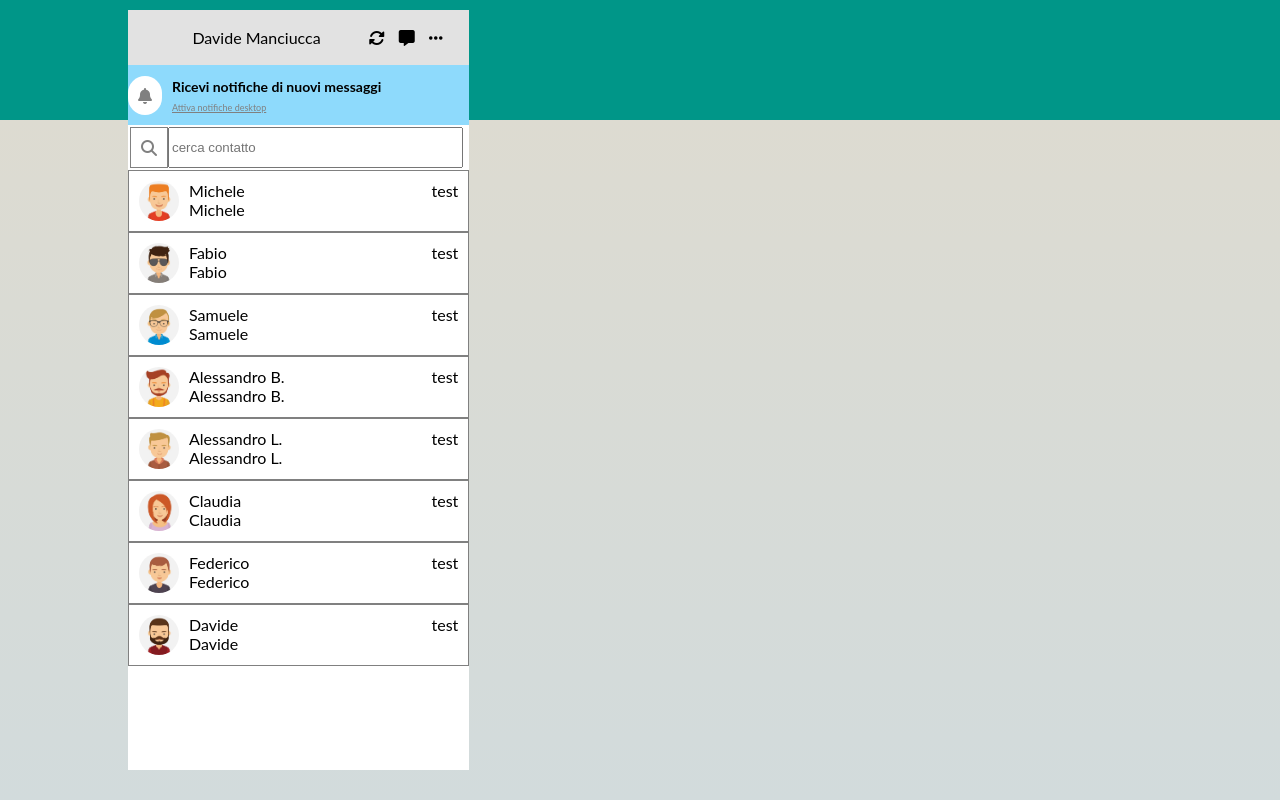
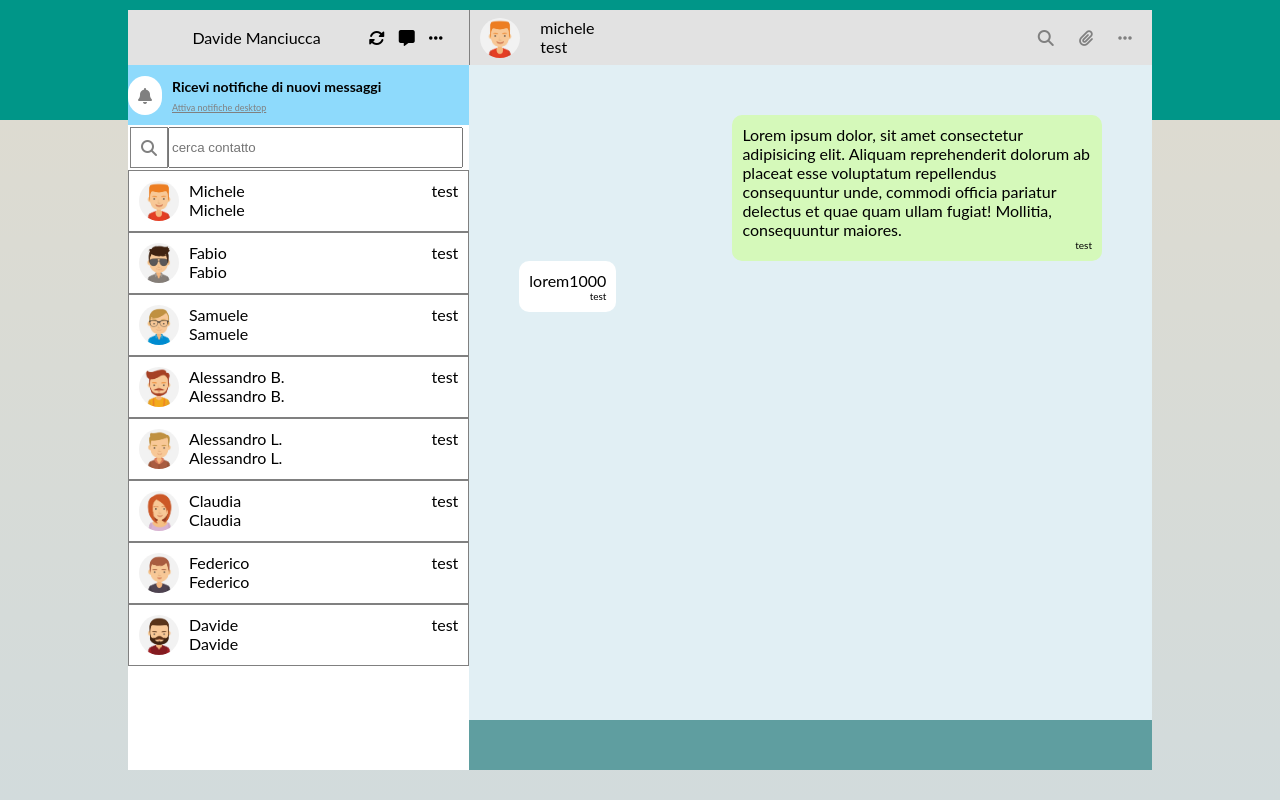
Before and after one commit to DavideManciucca/vue-boolzapp, a plain HTML site: page index.html in a window 1280 px wide. Drawn offline with nearby package versions, Linux system fonts and the light colour scheme.

Commit message:
miglioramenti rispetto al vecchio progetto

```diff
--- a/index.html
+++ b/index.html
@@ -42,7 +42,7 @@
         <!-- contatti -->
         <div class="contact-section">
         <div v-for="(user,index) in users" class="single-contact">
-          <div class="single-contact2"><img :src="`img/avatar${user.avatar}.jpg`" alt="user.name" class="img-user">
+          <div class="single-contact-deep"><img :src="`img/avatar${user.avatar}.jpg`" alt="user.name" class="img-user">
           <div>{{user.name}}
             <br> {{user.name}}
           </div></div>
@@ -53,6 +53,41 @@
 
         <!-- fine colonna sinistra -->
 
+        <div class="dx-col">
+          <div class="dx-header">
+            <div class="dx-header-deep"><img class="dx-img" src="img/avatar_1.jpg" alt="">
+              <div>michele <br>
+              test</div>
+            </div>
+            <div class="icon-top-dx"><span><i class="fa-solid fa-magnifying-glass"></i></span> <span><i class="fa-solid fa-paperclip"></i></span> <span><i class="fa-solid fa-ellipsis"></i></span> </div>
+          </div>
+          <div class="container-chat">
+            <div class="chat">
+              <div class="messaggio-sinistra">
+
+                <div class="right-message">
+                  <div class="message sent">
+                    <div class="message-text">Lorem ipsum dolor, sit amet consectetur adipisicing elit. Aliquam reprehenderit dolorum ab placeat esse voluptatum repellendus consequuntur unde, commodi officia pariatur delectus et quae quam ullam fugiat! Mollitia, consequuntur maiores.</div>
+                    <div class="message-data">test</div>
+                  </div>
+                </div>
+
+                <!-- messaggi -->
+                <div class="left-message">
+                <div class="message recived">
+                  <div class="message-text">lorem1000</div>
+                  <div class="message-data">test</div>
+                </div></div>
+            </div>
+
+          </div>
+          <div class="input-chat"></div>
+
+
+          </div>       <!-- dx col -->
+
+        </div>
+
 
       </div>
   </div>
--- a/style.css
+++ b/style.css
@@ -23,6 +23,7 @@ body{
   font-family: 'Lato',sans-serif;
 }
 .main-container{
+  display: flex;
   margin: 0 auto;
   margin-top: 10px;
   /* background-color: red; */
@@ -30,9 +31,10 @@ body{
   width: 80%;
 }
 .sx-col{
-  width: calc(100% / 3);
+  width: calc(100% / 2);
   height: 100%;
   background-color: white;
+  float: left;
   /* background-color: green; */
 }
 .sx-header{
@@ -85,14 +87,18 @@ body{
   height: calc(100% - 60px - 55px - 44px);
   overflow-y: scroll;
 }
+.single-contact:hover{
+  background-color: rgb(238, 233, 233);
+}
 .single-contact{
   display: flex;
   justify-content: space-between;
   border: 0.5px solid gray;
+  cursor: pointer;
   padding: 10px;
   /* background-color: aliceblue; */
 }
-.single-contact2{
+.single-contact-deep{
   display: flex;
 
 }
@@ -102,3 +108,70 @@ body{
   width: 40px;
   margin-right: 10px;
 }
+
+/* colonna destra */
+
+.dx-col{
+  /* float: right; */
+  background-color:rgb(225, 239, 244);
+  width: 100%;
+  height: 100%;
+}
+.dx-header{
+  border-left:1px solid gray ;
+  display: flex;
+  background-color: #e2e2e2;
+  align-items: center;
+  justify-content: space-between;
+  height: 55px;
+}
+.icon-top-dx i{
+  margin-right: 20px;
+  color: gray;
+}
+.dx-header-deep{
+  display: flex;
+}
+.dx-img{
+  height: 40px;
+  width: 40px;
+  margin-left: 10px;
+  border-radius: 50px;
+  margin-right: 20px;
+}
+.container-chat{
+  height: calc(100% - 55px - 50px );
+  /* background-color: yellow; */
+  width: 100%;
+}
+.chat{
+  height: calc(100% - 50px - 50px);
+  overflow-y: scroll;
+  padding: 50px;
+}
+.message{
+  background-color: #D5F9BA;
+  border-radius: 10px;
+  padding: 10px;
+  max-width: 60%;
+}
+.message.recived{
+  background-color: white;
+}
+.left-message{
+  display: flex;
+
+}
+.right-message{
+  display: flex;
+  flex-direction: row-reverse;
+}
+.input-chat{
+  height: 50px;
+  width: 100%;
+  background-color: cadetblue;
+}
+.message-data{
+  float: right;
+  font-size: 10px;
+}
```
